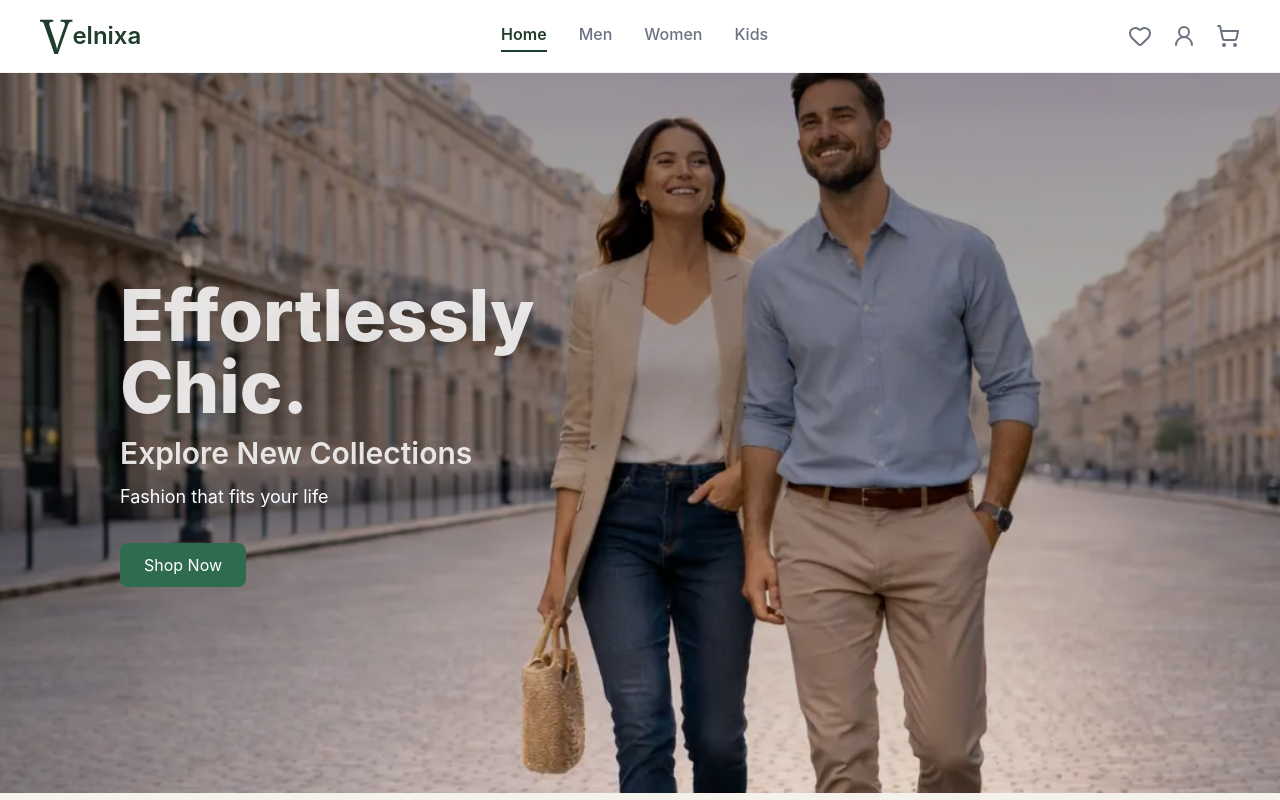
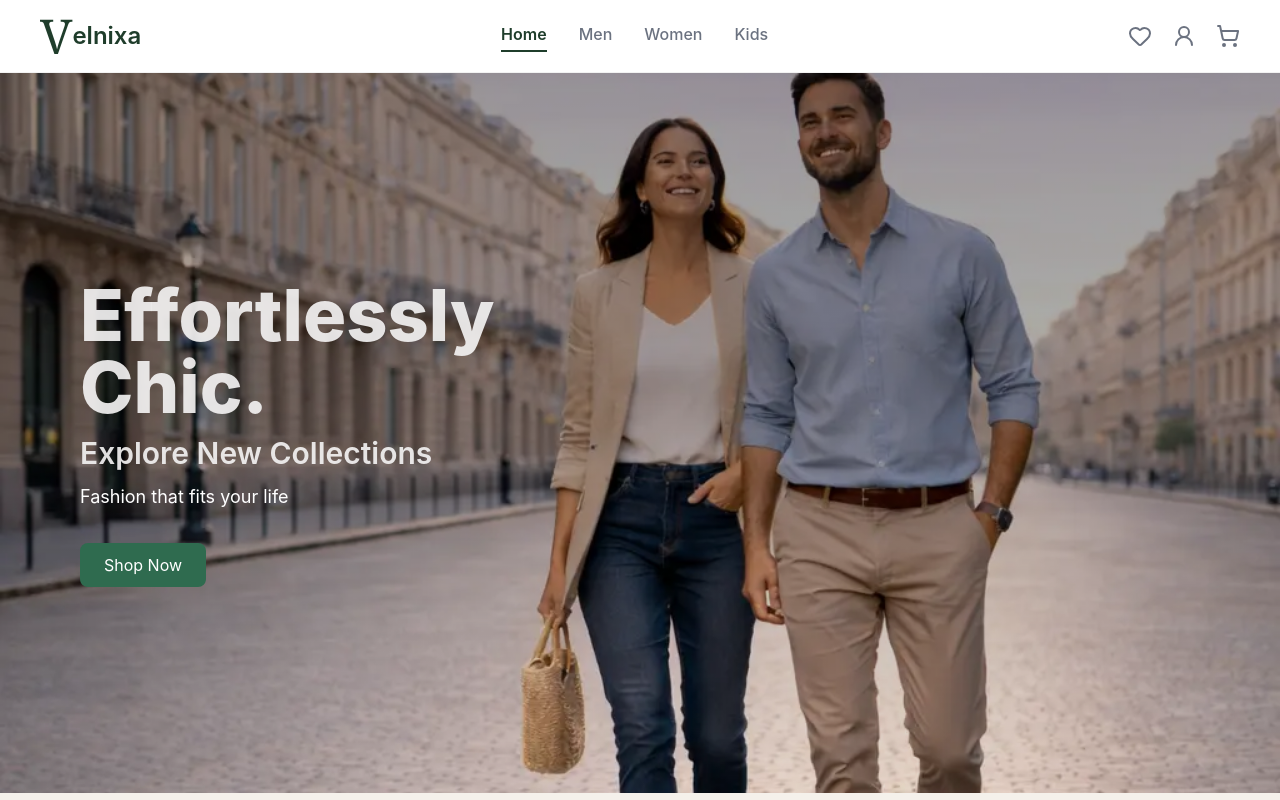
Before and after one commit to om-dev007/E-commerce-Application, a React (Vite) app: page / in a window 1280 px wide. Shown: the top 800 px of the page. Built offline with nearby package versions, Linux system fonts and the light colour scheme.

Commit message:
hero updated

```diff
--- a/src/pages/Hero.jsx
+++ b/src/pages/Hero.jsx
@@ -2,13 +2,13 @@ import { Swiper, SwiperSlide } from "swiper/react";
 import { Autoplay } from "swiper/modules";
 import "swiper/css";
 
-import logo from "../assets/heroImg.webp";
-import Hero2 from '../assets/Hero2.webp'
-import Hero7 from '../assets/HeroImg7.webp'
-import Hero8 from '../assets/HeroImg8.webp'
-import Hero10 from '../assets/HeroImg10.webp'
+import Hero1 from "../assets/heroImg.webp";
+import Hero2 from "../assets/Hero2.webp";
+import Hero7 from "../assets/HeroImg7.webp";
+import Hero8 from "../assets/HeroImg8.webp";
+import Hero10 from "../assets/HeroImg10.webp";
 
-const heroImages = [logo, Hero2, Hero8, Hero7, Hero10];
+const heroImages = [Hero1, Hero2, Hero8, Hero7, Hero10];
 
 const Hero = () => {
   return (
@@ -18,7 +18,7 @@ const Hero = () => {
         loop
         speed={1600}
         autoplay={{
-          delay: 1000,
+          delay: 3000,
           disableOnInteraction: false,
         }}
         allowTouchMove={false}
@@ -27,16 +27,19 @@ const Hero = () => {
       >
         {heroImages.map((img, index) => (
           <SwiperSlide key={index}>
-            <div
-              className="
-                relative sm:min-h-[90vh] px-4 sm:px-10 md:px-20 lg:px-20 xl:px-30 flex items-center py-20 sm:py-0 bg-no-repeat bg-center bg-cover
-              "
-              style={{ backgroundImage: `url(${img})` }}
-            >
+            <div className="relative sm:min-h-[90vh] flex items-center px-4 sm:px-10 md:px-20">
+
+              <img
+                src={img}
+                alt="Hero background"
+                className="absolute inset-0 w-full h-full object-cover"
+                loading={index === 0 ? "eager" : "lazy"}
+                fetchpriority={index === 0 ? "high" : "auto"}
+              />
 
               <div className="absolute inset-0 bg-linear-to-b from-black/40 via-black/30 to-black/10"></div>
 
-              <div className="relative z-10 flex flex-col font-playfair gap-3 max-w-xl animate-heroText">
+              <div className="relative z-10 flex flex-col font-playfair gap-3 max-w-xl">
                 <h1 className="text-2xl sm:text-4xl lg:text-6xl xl:text-7xl font-extrabold text-[#f3f2f2ea]">
                   Effortlessly Chic.
                 </h1>
```
